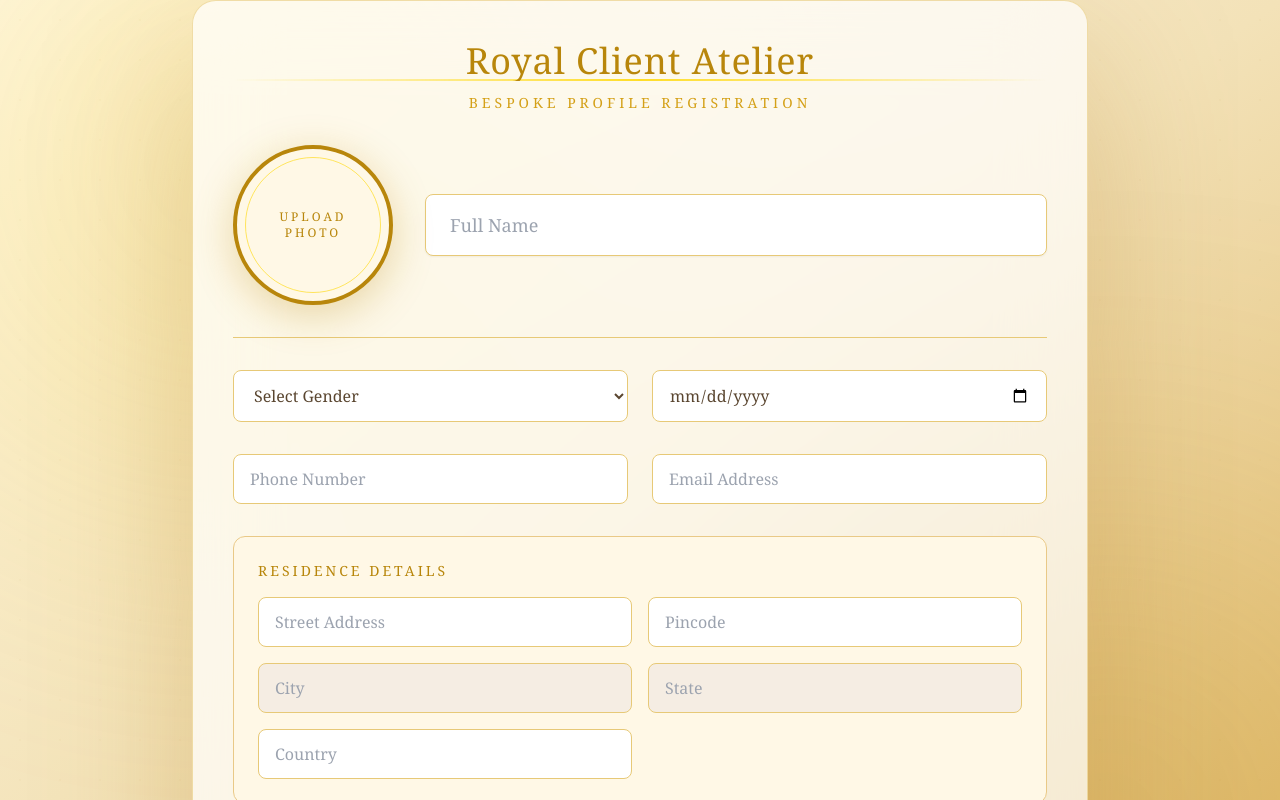
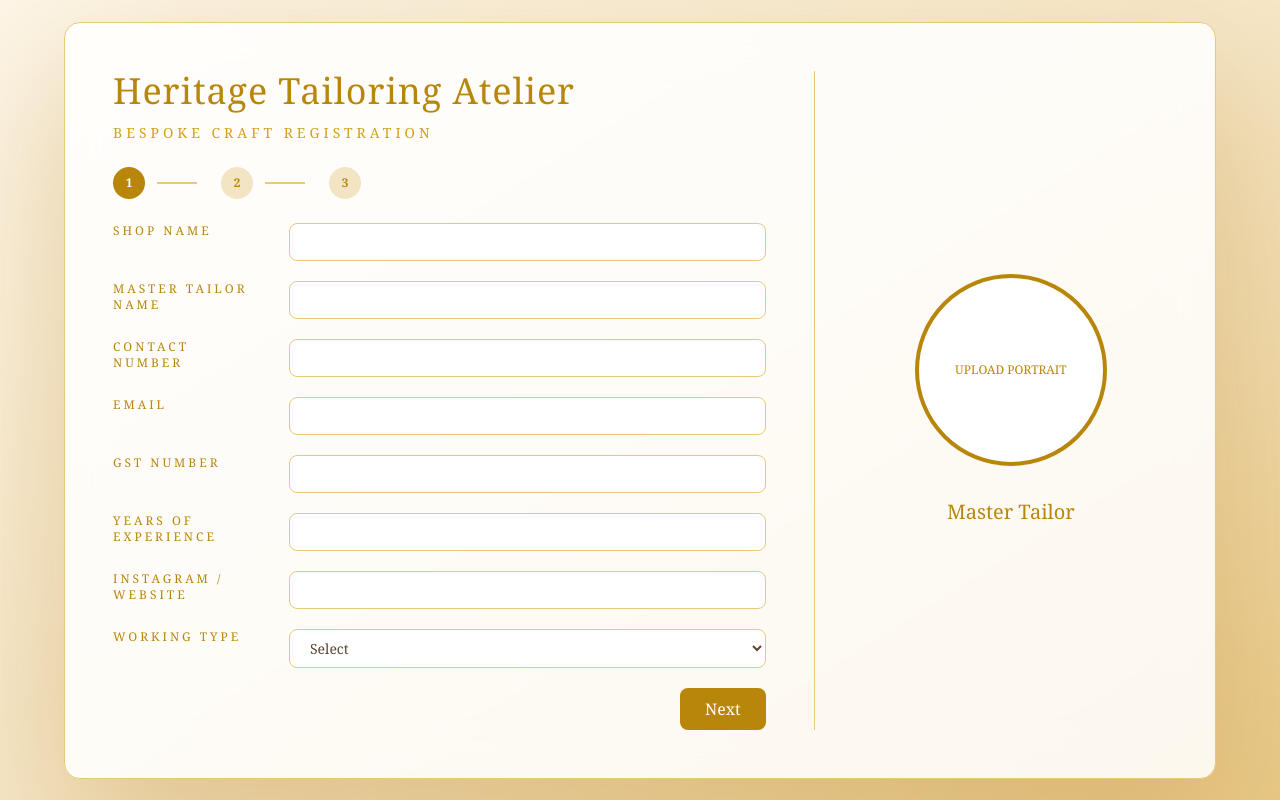
Before and after one commit to palak-19-rgb/TailorConnect, a React (Vite) app in the folder frontend/: page / in a window 1280 px wide. Shown: the top 800 px of the page. Built offline with nearby package versions, Linux system fonts and the light colour scheme; grey boxes are pictures that could not be loaded.

Commit message:
test commit

```diff
--- a/frontend/src/App.tsx
+++ b/frontend/src/App.tsx
@@ -7,8 +7,8 @@ import TailorProfile from "./TailorProfile";
 function App() {
  //return <Signup/>;
  // return <Login/>;
-return <CustomerProfile/>;
-//return <TailorProfile/>;
+//return <CustomerProfile/>;
+return <TailorProfile/>;
 }
 
 export default App;
```
Also changed, not shown: 3 other files (tests, documents, lock files or other folders).
